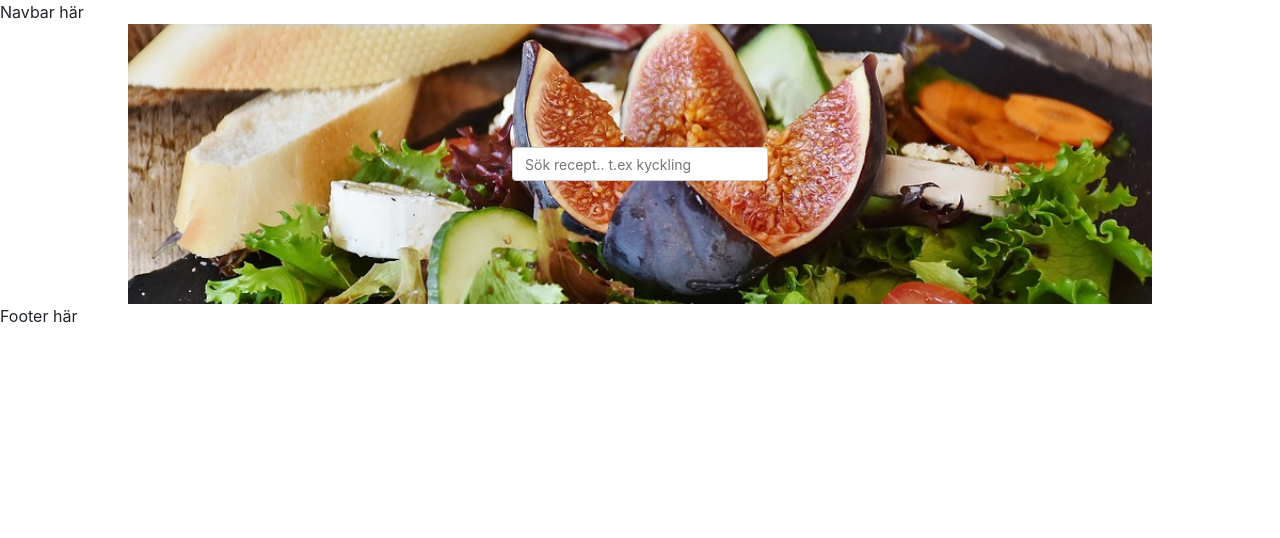
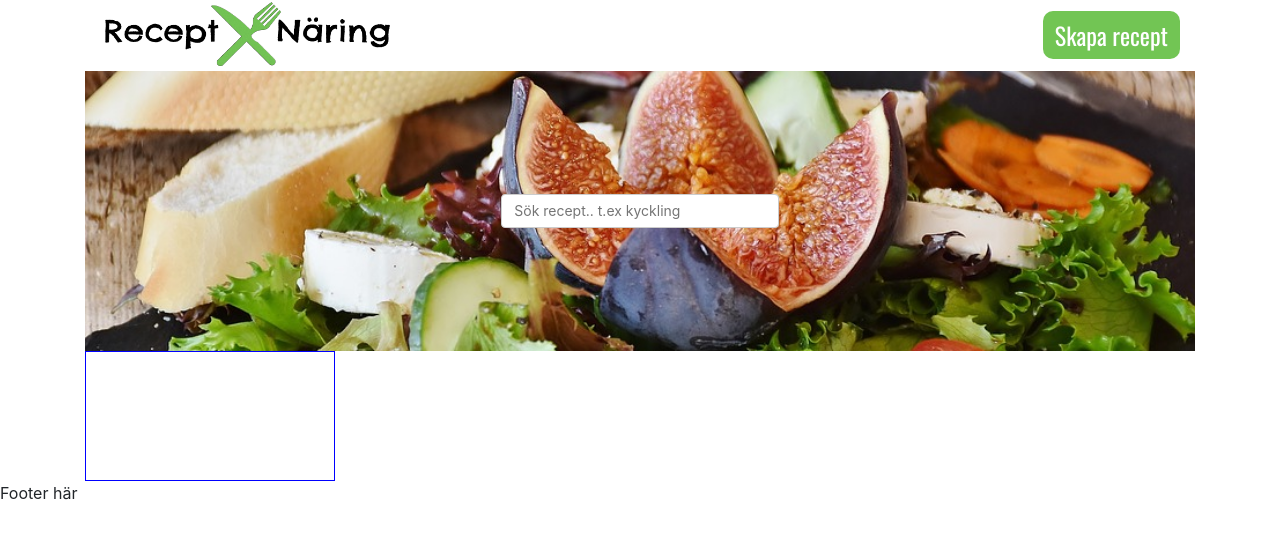
Before and after one commit to kezafat/WCAG-2.1, a React (Create React App) app in the folder receptnaring/frontend/: page / in a window 1280 px wide. Shown: the top 538 px of the page. Built offline with nearby package versions, Linux system fonts and the light colour scheme.

Commit message:
For della

```diff
--- a/receptnaring/frontend/src/App.js
+++ b/receptnaring/frontend/src/App.js
@@ -6,12 +6,13 @@
 } from "react-router-dom";
 import CreateRecipe from './views/CreateRecipe';
 import StartPage from './views/Startpage';
+import Navbar from '../../frontend/src/components/Navbar';
 
 const App = props => {
   return (
     <Router>
       <header>
-        Navbar här
+      <Navbar />
       </header>
       <main>
         <Switch>
--- a/receptnaring/frontend/src/Navbar/StyleNavbar.js
+++ b/receptnaring/frontend/src/components/Navbar/StyleNavbar.js
@@ -1,54 +1,47 @@
 import styled from 'styled-components';
-import { Button, Navbar, Nav, NavbarBrand,  NavItem , Container} from 'reactstrap';
+import {
+  Button,
+  Navbar,
+  Nav,
+  NavItem
+ } from 'reactstrap';
 
 export const StyledLogo = styled.img`
-width:300px;
+  width: 300px;
 `
 
 export const StyledNavbar = styled(Navbar)`
-  display:flex;
+  display: flex;
   background-color: white;
-  height:80px;
+  height: auto;
   padding: 0px 15px 0px 15px;
 `;
 
-export const StyledNavbarBrand = styled(NavbarBrand)`
-display:flex;
-flex:1;
-`;
-
-
 export const StyledNav = styled(Nav)`
-justify-content: flex-end;
-color: black;
-flex:1;
-display: flex;
-
-
+  color: black;
+  flex:1;
+  display: flex;
 `;
 
 
 export const StyledNavItem = styled(NavItem)`
-list-style-type:none;
-margin:0;
-align-self:center;
+  list-style-type:none;
+  margin:0;
+  align-self: flex-end;
 
 `;
 
-export const StyledContainer = styled(Container)`
-`
-
 export const StyledButton = styled(Button)`
-
-font-family: Oswald;
- background-color:#72C554;
+ font-family: 'Oswald', sans-serif;
+ background-color: #72C554 !important;
  font-size:1.5rem;
  color:white;
  text-decoration:none;
  width:auto;
  border-radius:10px;
  cursor:pointer;
-
+ border: none;
+ @import url('https://fonts.googleapis.com/css?family=Oswald:400,500,700&display=swap');
  @media (max-width: 380px){
   font-size:0.85rem;
 }
--- a/receptnaring/frontend/src/Navbar/index.js
+++ b/receptnaring/frontend/src/components/Navbar/index.js
@@ -1,27 +1,26 @@
 import React from "react";
-import {Container} from "reactstrap"
+import { Container } from 'reactstrap';
+import { Link } from 'react-router-dom';
 import {
   StyledNavbar,
-  StyledNavbarBrand,
   StyledLogo,
   StyledButton,
   StyledNavItem,
   StyledNav,
-  StyledContainer
 } from "./StyleNavbar";
 
 const NavbarComponent = () => {
   return (
     <Container>
       <StyledNavbar>
-        <StyledNavbarBrand href="/">
+        <StyledNav>
           <StyledLogo src={"./images/LogoRN.png"} />
-        </StyledNavbarBrand>
+        </StyledNav>
         <StyledNav navbar>
           <StyledNavItem>
-            <a href="path">
+            <Link to="/skapa-recept">
               <StyledButton>Skapa recept</StyledButton>
-            </a>
+            </Link>
           </StyledNavItem>
         </StyledNav>
       </StyledNavbar>
--- a/receptnaring/frontend/src/components/RecipeInput/StyledRecipeInput.js
+++ b/receptnaring/frontend/src/components/RecipeInput/StyledRecipeInput.js
@@ -8,7 +8,6 @@
   background-image: url(/images/sallad0.jpg);
   background-size: cover;
   background-position: center;
-  width: 80%;
 `
 
 export const RecipeSearch = styled.input`
--- a/receptnaring/frontend/src/index.js
+++ b/receptnaring/frontend/src/index.js
@@ -1,7 +1,7 @@
 import React from 'react';
 import ReactDOM from 'react-dom';
+import 'bootstrap/dist/css/bootstrap.min.css';
 import './index.css';
 import App from './App';
-import 'bootstrap/dist/css/bootstrap.min.css';
 
 ReactDOM.render(<App />, document.getElementById('root'));
--- a/receptnaring/frontend/src/views/Startpage/StartPage.js
+++ b/receptnaring/frontend/src/views/Startpage/StartPage.js
@@ -1,15 +1,23 @@
 import React from 'react';
 import RecipeInput from '../../components/RecipeInput';
+import { Container } from 'reactstrap';
 import {
-  StartPageContainer,
+  RecipeWrapper,
+  TextBanner
 } from './StyledStartPage';
+
 
 const StartPage = () => {
   return (
-    <StartPageContainer>
+    <Container>
       <RecipeInput />
-    </StartPageContainer>
+      <RecipeWrapper>
+        <TextBanner>
+
+        </TextBanner>
+      </RecipeWrapper>
+    </Container>
   )
-}
+};
 
 export default StartPage;
--- a/receptnaring/frontend/src/views/Startpage/StyledStartPage.js
+++ b/receptnaring/frontend/src/views/Startpage/StyledStartPage.js
@@ -1,7 +1,14 @@
 import styled from 'styled-components';
 
-export const StartPageContainer = styled.div`
-  width: 100%;
-  display: flex;
-  justify-content: center;
+export const RecipeWrapper = styled.div`
+  height: auto;
+
+
 `
+
+export const TextBanner = styled.div`
+  width: 250px;
+  height: 130px;
+  border: 1px solid blue;
+
+`
```
